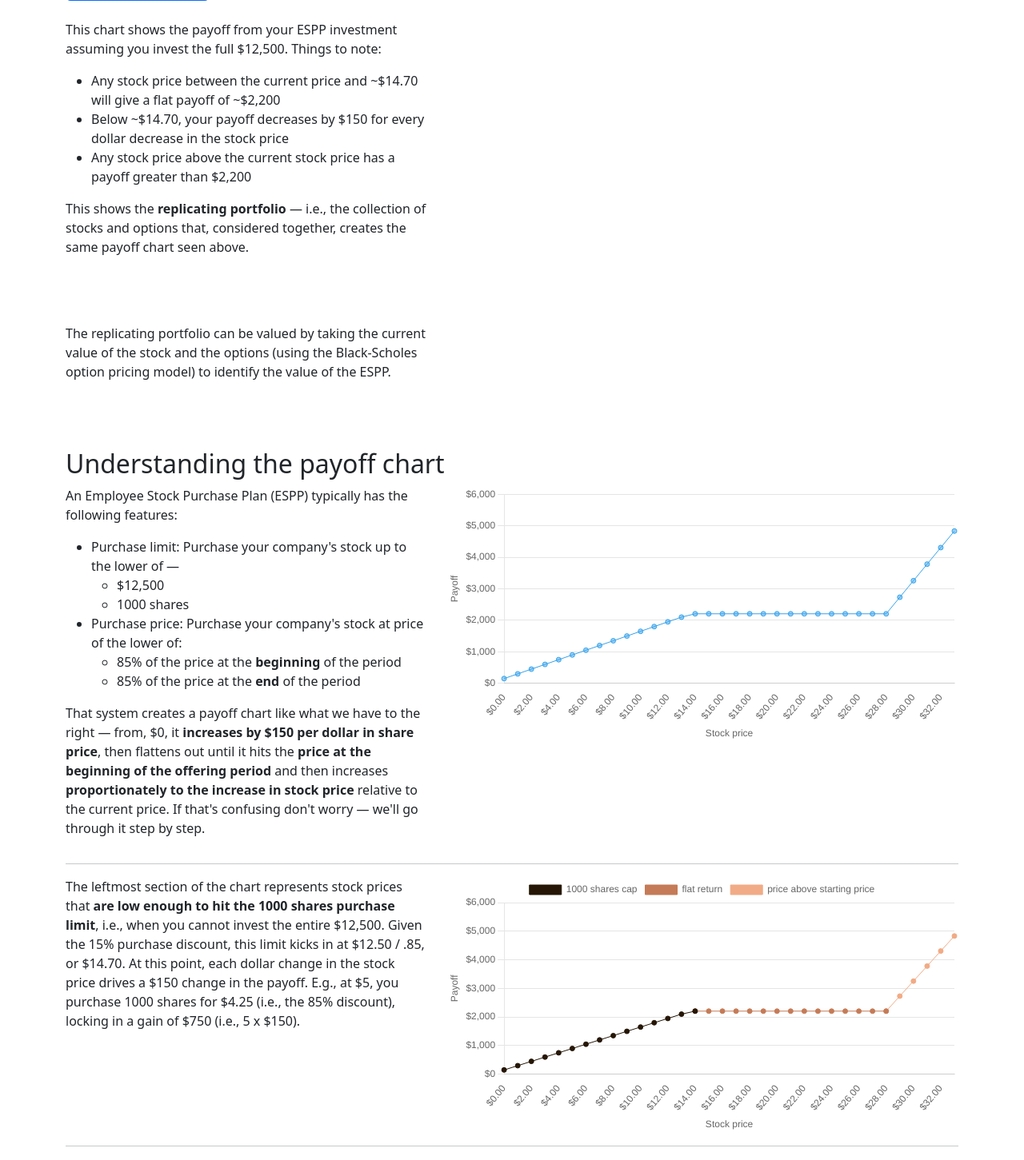
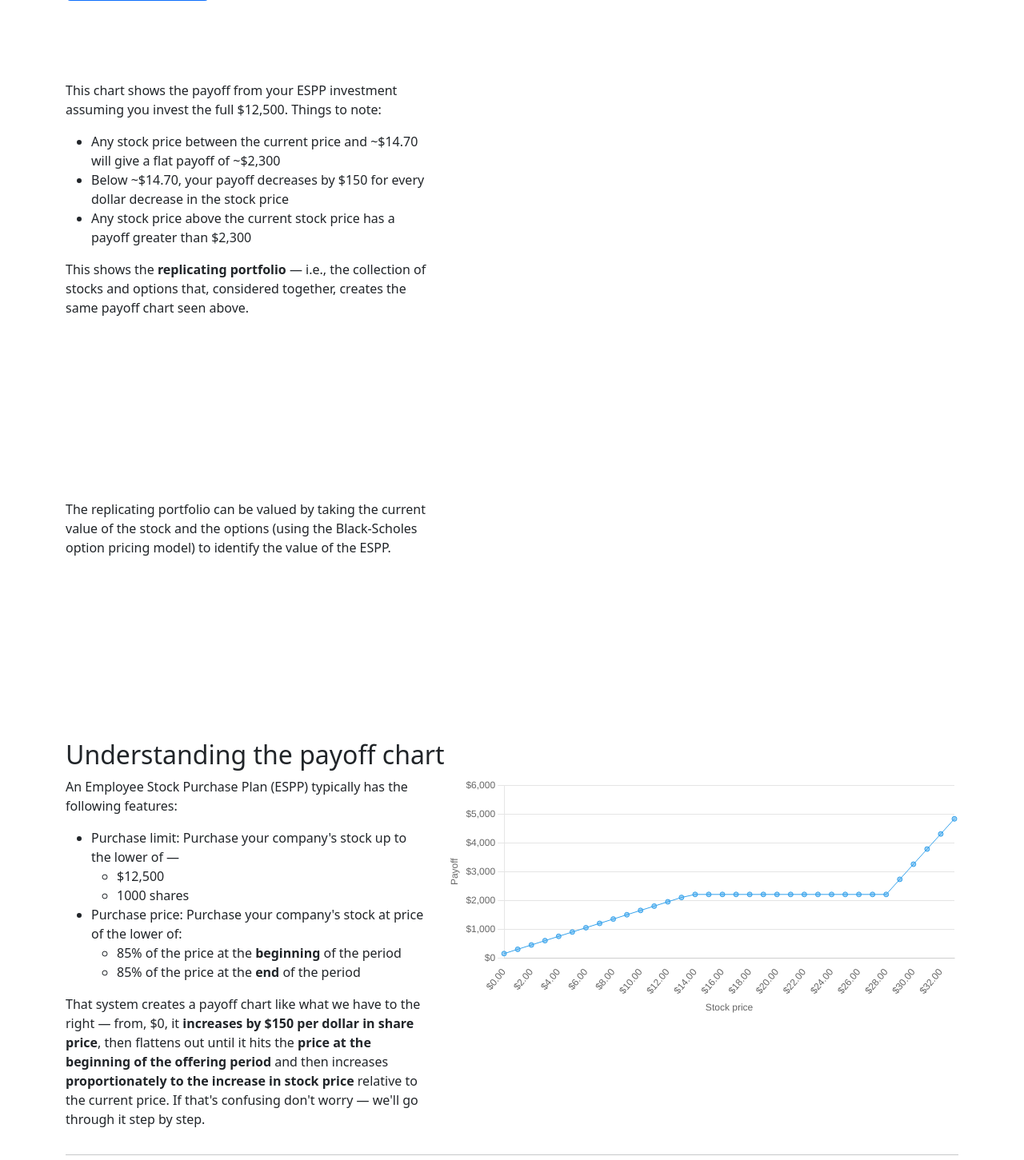
Before and after one commit to edelgm6/espp-payoff, a Django app: page / in a window 1280 px wide. Shown: the part 469-1920 px from the top of the page at 80% size. Run offline with Django 3.2, Linux system fonts and the light colour scheme; a map, chart or similar area stays blank.

Commit message:
Fixed chart resizing issue

```diff
--- a/templates/index.html
+++ b/templates/index.html
@@ -29,7 +29,7 @@
         <div class="col-md-5">
           {% include "espp-form.html" %}
         </div>
-        <div class="col-md-7">
+        <div class="col-md-7" style="height: 300px">
           <canvas id="price-history"></canvas>
         </div>
       </div>
@@ -38,9 +38,9 @@
         <div class="col-md-5">
           <p>This chart shows the payoff from your ESPP investment assuming you invest the full $12,500. Things to note:</p>
           <ul>
-            <li>Any stock price between the current price and ~$14.70 will give a flat payoff of ~$2,200</li>
+            <li>Any stock price between the current price and ~$14.70 will give a flat payoff of ~$2,300</li>
             <li>Below ~$14.70, your payoff decreases by $150 for every dollar decrease in the stock price</li>
-            <li>Any stock price above the current stock price has a payoff greater than $2,200</li>
+            <li>Any stock price above the current stock price has a payoff greater than $2,300</li>
           </ul>
         </div>
         <div class="col-sm-7">
@@ -53,7 +53,7 @@
           <p>This shows the <strong>replicating portfolio</strong> — i.e., the collection of stocks and options that,
           considered together, creates the same payoff chart seen above.</p>
         </div>
-        <div class="col-md-7">
+        <div class="col-md-7" style="height: 300px">
         <canvas id="portfolio-chart"></canvas>
         </div>
       </div>
@@ -64,7 +64,7 @@
             the Black-Scholes option pricing model) to identify the value of the ESPP.</p>
           </p>
         </div>
-        <div class="col-md-7">
+        <div class="col-md-7" style="height: 300px">
         <canvas id="value-chart"></canvas>
         </div>
       </div>
@@ -94,7 +94,7 @@
         If that's confusing don't worry — we'll go through it step by step.
         </p>
       </div>
-      <div class="col-md-7">
+      <div class="col-md-7" style="height: 300px">
       <canvas id="payoff-example"></canvas>
       </div>
       </div>
@@ -111,7 +111,7 @@
           E.g., at $5, you purchase 1000 shares for $4.25 (i.e., the 85% discount), locking in a
           gain of $750 (i.e., 5 x $150).
       </div>
-      <div class="col-md-7">
+      <div class="col-md-7" style="height: 300px">
       <canvas id="shares-cap-example"></canvas>
       </div>
       </div>
@@ -128,7 +128,7 @@
           In this case, you will invest $12,500 at an 85% discount to the current stock price, yielding a ~17% return, or ~$2205 gain.
         </p>
       </div>
-      <div class="col-md-7">
+      <div class="col-md-7" style="height: 300px">
       <canvas id="middle-example"></canvas>
       </div>
       </div>
@@ -148,7 +148,7 @@
             <li>You get a return of (($34 - .85 * $28) / .85 * $28) * $12,500, or $5357</li>
           </ul>
       </div>
-      <div class="col-md-7">
+      <div class="col-md-7" style="height: 300px">
       <canvas id="upside-example"></canvas>
       </div>
       </div>
@@ -171,7 +171,7 @@
         <p>But we also need a way to <strong>neutralize that $150 increase beyond the $14.70 mark</strong> — we'll
           do that by <strong>selling call options</strong>.
       </div>
-      <div class="col-md-7">
+      <div class="col-md-7" style="height: 300px">
       <canvas id="buy-stock-example"></canvas>
       </div>
       </div>
@@ -182,7 +182,7 @@
       <div class="col-sm-5">
         <p>A call option is the <strong>option to buy a stock at a given price (known as the 'strike price').</strong></p>
       </div>
-      <div class="col-md-7">
+      <div class="col-md-7" style="height: 300px">
       <canvas id="sell-calls-example"></canvas>
       </div>
       </div>
@@ -194,7 +194,7 @@
         <p>The final upward kink in the payoff is done by <strong>buying call options.</strong> The number of call options
         is the <strong>maximum investment (i.e., $12,500) divided by the maximum purchase price (i.e., .85 * the current price).</strong></p>
       </div>
-      <div class="col-md-7">
+      <div class="col-md-7" style="height: 300px">
       <canvas id="buy-calls-example"></canvas>
       </div>
       </div>
@@ -206,7 +206,7 @@
           <li>Negative exposure to 150 call options at a strike price of $14.70</li>
           <li>Positive exposure to TODO call options at a strike price of $28.00</li>
         </ul>
-        Valuing the stock is straightforward: 150 shares x $28.00 = $4,200. But what about the call options?
+        Valuing the stock is straightforward: 150 shares x $28.00 = $4,300. But what about the call options?
       </p>
 
       <h3>Valuing call options</h3>
@@ -241,5 +241,6 @@
     <script src="{% static "/web/js/get-stock-data.js" %}"></script>
     <script src="{% static "/web/js/get-payoff-data.js" %}"></script>
     <script src="{% static "/web/js/espp-form-validation.js" %}"></script>
+
   </body>
 </html>
--- a/web/static/web/js/chart-config.js
+++ b/web/static/web/js/chart-config.js
@@ -1,4 +1,5 @@
 base_options = {
+  maintainAspectRatio: false,
   scales: {
     x: {
       title: {
@@ -29,6 +30,7 @@ base_options = {
 }
 
 base_options_no_legend = {
+  maintainAspectRatio: false,
   plugins: {
     legend: {
         display: false
```
